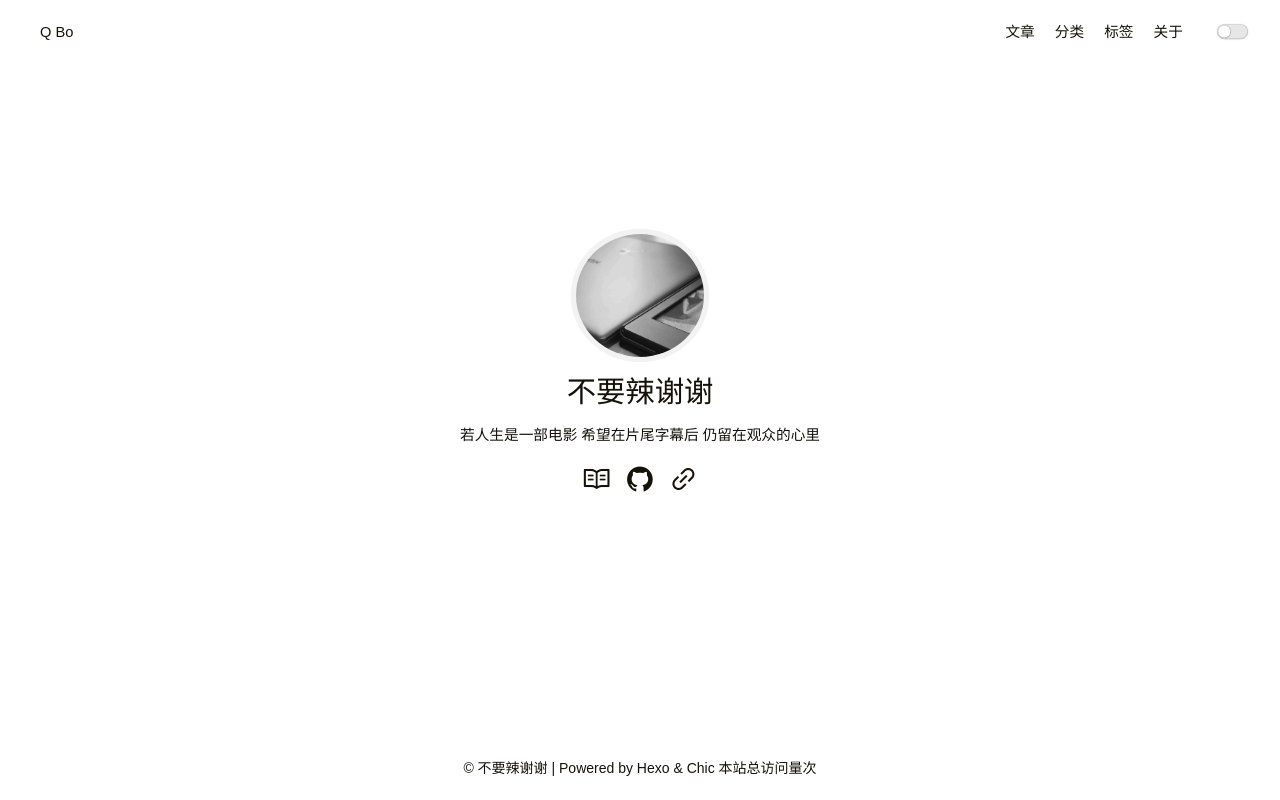
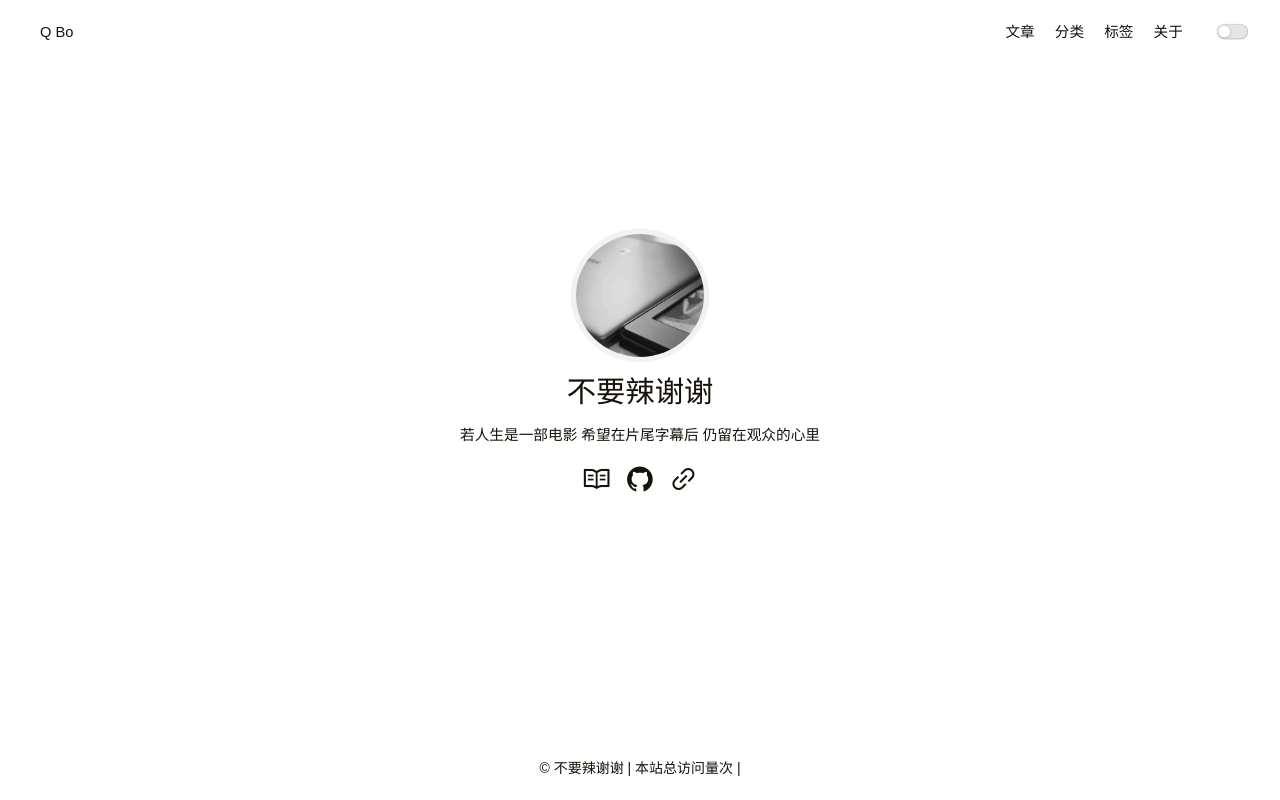
Before and after one commit to qnHome/qnHome.github.io, a plain HTML site: page index.html in a window 1280 px wide. Drawn offline with Linux system fonts and the light colour scheme; some packages are replaced by stand-ins of ours; a script that the page names is missing.

Commit message:
Site updated: 2021-05-18 15:26:52

```diff
--- a/index.html
+++ b/index.html
@@ -148,13 +148,25 @@
         </div>
         <footer id="footer" class="footer">
     <div class="copyright">
-        <span>© 不要辣谢谢 | Powered by <a href="https://hexo.io" target="_blank">Hexo</a> & <a href="https://github.com/Siricee/hexo-theme-Chic" target="_blank">Chic</a></span>
-        <span id="busuanzi_container_site_pv">本站总访问量<span id="busuanzi_value_site_pv"></span>次</span>
+        <span>© 不要辣谢谢 | </span>
+
+        <!-- Powered by <a href="https://hexo.io" target="_blank">Hexo</a> & <a href="https://github.com/Siricee/hexo-theme-Chic" target="_blank">Chic</a> -->
+
+
+            <!-- 不蒜子统计 -->
+            <span id="busuanzi_container_site_pv">
+                    本站总访问量<span id="busuanzi_value_site_pv"></span>次
+            </span>
+            <span class="post-meta-divider">|</span>
+            <span id="busuanzi_container_site_uv" style='display:none'>
+                    本站访客数<span id="busuanzi_value_site_uv"></span>人
+            </span>
+            <script async src="//busuanzi.ibruce.info/busuanzi/2.3/busuanzi.pure.mini.js"></script>
+
+
     </div>
 </footer>
 
-<!-- 不蒜子统计 -->
-<script async src="//busuanzi.ibruce.info/busuanzi/2.3/busuanzi.pure.mini.js"></script>
     </div>
 </body>
 </html>
```
Also changed, not shown: 2018/08/23/第一篇正文：关于中间件/index.html (+16 -4 lines), 2021/05/17/LeetCode993/index.html (+16 -4 lines), about/index.html (+16 -4 lines), archives/2018/08/index.html (+16 -4 lines), archives/2018/index.html (+16 -4 lines), archives/2021/05/index.html (+16 -4 lines), archives/2021/index.html (+16 -4 lines), archives/index.html (+16 -4 lines), categories/物联网/index.html (+16 -4 lines), category/index.html (+16 -4 lines), tag/index.html (+16 -4 lines), tags/Code/index.html (+16 -4 lines), tags/中间件/index.html (+16 -4 lines).
